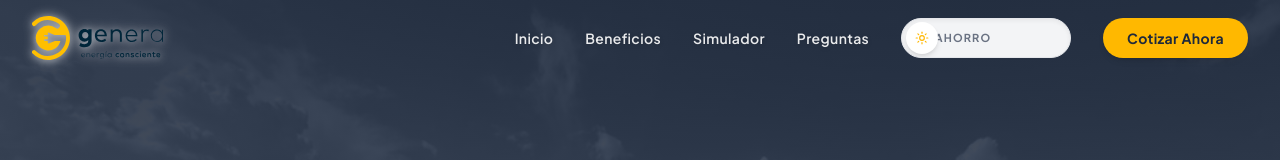
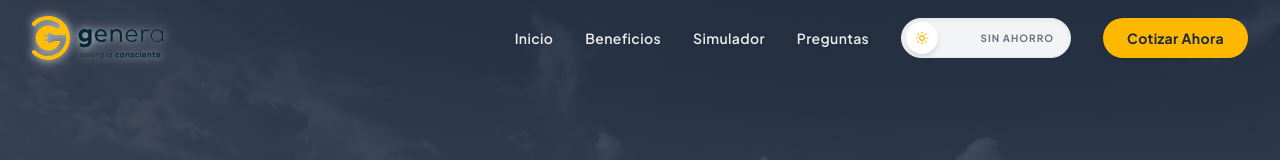
Before and after one commit to iramirezftg/genera-mexico, a Next.js app: page / in a window 1280 px wide. Shown: the top 160 px of the page. Built offline with nearby package versions, Linux system fonts and the light colour scheme.

Commit message:
fix: adjust text alignment depending on active state in ThemeToggle avoiding overlap with icon

```diff
--- a/src/components/ThemeToggle.tsx
+++ b/src/components/ThemeToggle.tsx
@@ -32,8 +32,8 @@ export default function ThemeToggle() {
         animate={{ width: isDark ? "100%" : "0%" }}
         transition={{ duration: 0.5, ease: "easeInOut" }}
       />
-      <div className="flex w-full items-center justify-between z-10 px-1 relative">
-        <span className={`text-[11px] font-bold tracking-widest uppercase transition-colors duration-500 ${isDark ? "text-brand-green" : "text-gray-500"}`}>
+      <div className={`flex w-full items-center z-10 relative transition-all duration-500 ${isDark ? 'justify-start ml-2' : 'justify-end mr-3'}`}>
+        <span className={`text-[10px] font-bold tracking-widest uppercase transition-colors duration-500 ${isDark ? "text-brand-green" : "text-gray-500"}`}>
           {isDark ? "Ahorrando" : "Sin Ahorro"}
         </span>
       </div>
```
